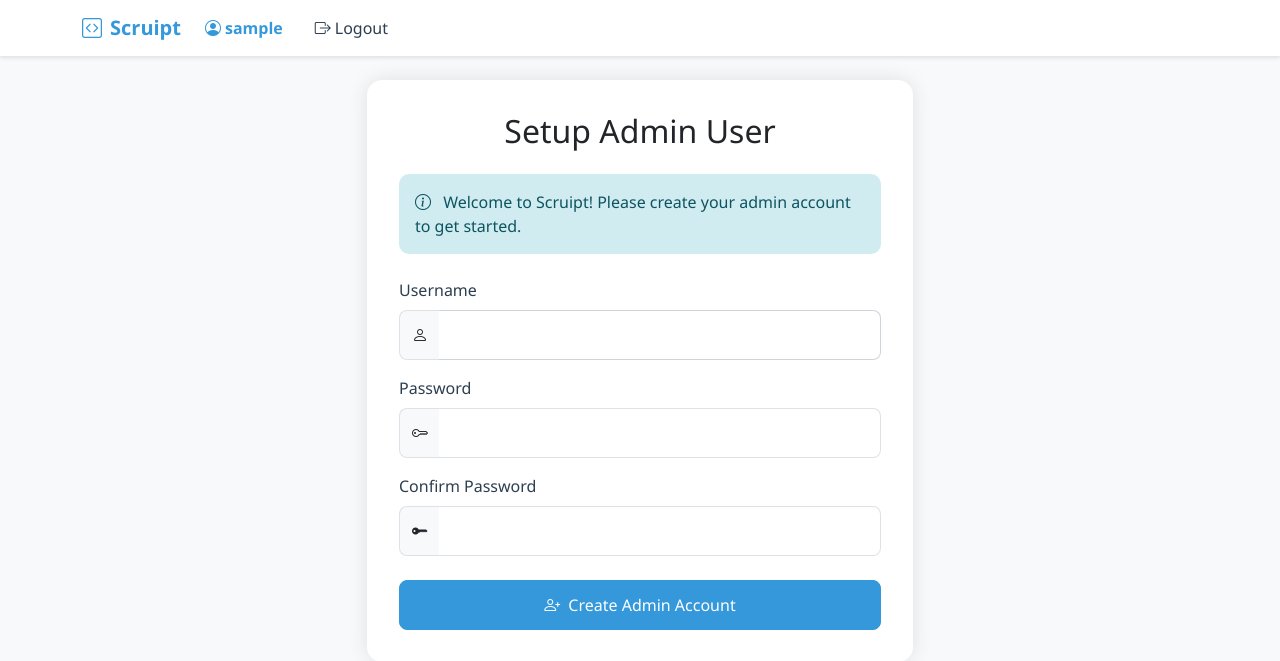
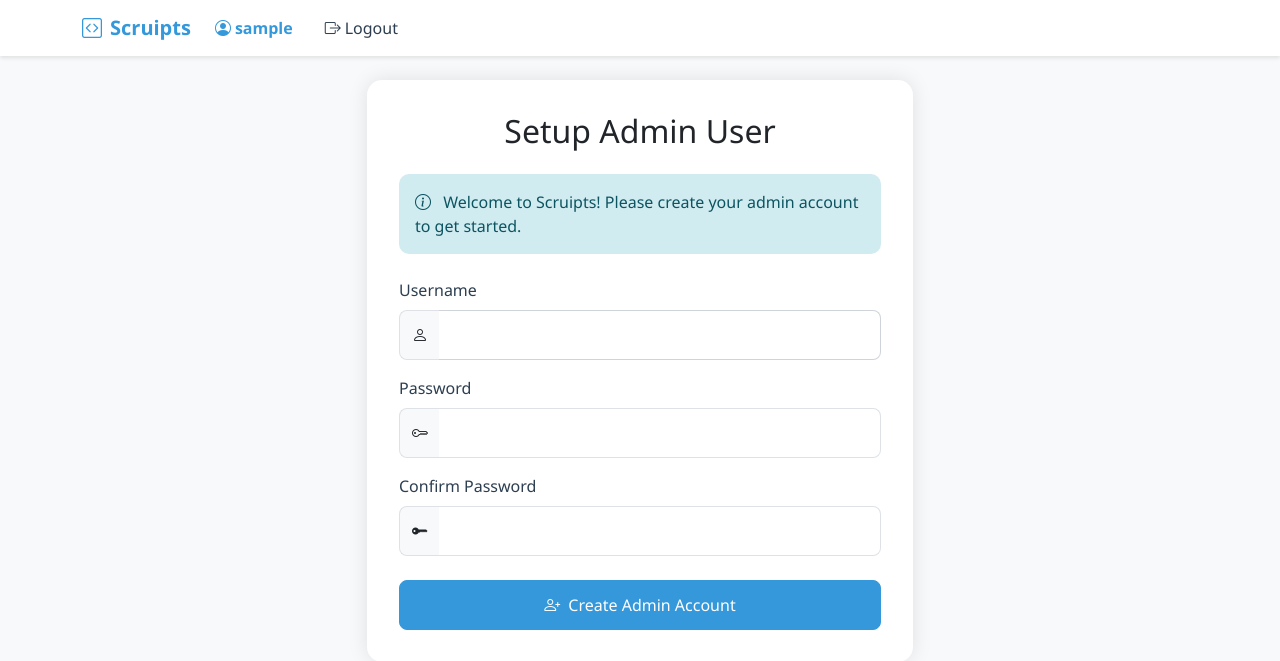
Before and after one commit to arsaIan/scruipts, a Flask app: page /setup-admin in a window 1280 px wide. Shown: the top 661 px of the page. Run offline with Flask 3, Linux system fonts and the light colour scheme; the visitor is signed in with stand-in values (Sample User, id 1); some libraries are stand-ins or nearby versions.

Commit message:
some fixes

```diff
--- a/templates/base.html
+++ b/templates/base.html
@@ -3,7 +3,7 @@
 <head>
     <meta charset="UTF-8">
     <meta name="viewport" content="width=device-width, initial-scale=1.0">
-    <title>Scruipt - Script Management Dashboard</title>
+    <title>Scruipts - Script Management Dashboard</title>
     <link href="https://cdn.jsdelivr.net/npm/bootstrap@5.3.0/dist/css/bootstrap.min.css" rel="stylesheet">
     <link rel="stylesheet" href="https://cdn.jsdelivr.net/npm/bootstrap-icons@1.7.2/font/bootstrap-icons.css">
     <style>
@@ -217,7 +217,7 @@
     <nav class="navbar navbar-expand-lg navbar-light">
         <div class="container">
             <a class="navbar-brand" href="{{ url_for('index') }}">
-                <i class="bi bi-code-square me-2"></i>Scruipt
+                <i class="bi bi-code-square me-2"></i>Scruipts
             </a>
             <button class="navbar-toggler" type="button" data-bs-toggle="collapse" data-bs-target="#navbarNav">
                 <span class="navbar-toggler-icon"></span>
--- a/templates/login.html
+++ b/templates/login.html
@@ -35,7 +35,7 @@
             </div>
         </div>
         <div class="text-center mt-3">
-            <small class="text-muted">Scruipt - Script Runner</small>
+            <small class="text-muted">Scruipts - Script Runner</small>
         </div>
     </div>
 </div>
--- a/templates/setup_admin.html
+++ b/templates/setup_admin.html
@@ -8,7 +8,7 @@
                 <h2 class="card-title text-center mb-4">Setup Admin User</h2>
                 <div class="alert alert-info mb-4">
                     <i class="bi bi-info-circle me-2"></i>
-                    Welcome to Scruipt! Please create your admin account to get started.
+                    Welcome to Scruipts! Please create your admin account to get started.
                 </div>
 
                 <form method="POST">
```
Also changed, not shown: README.md, static/logo.svg.
